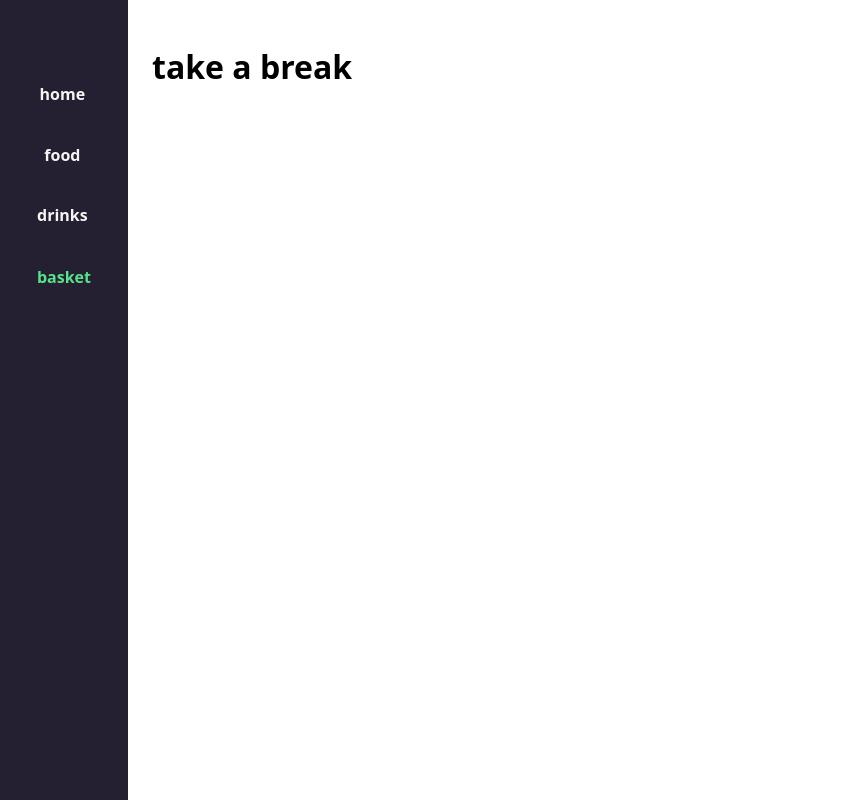
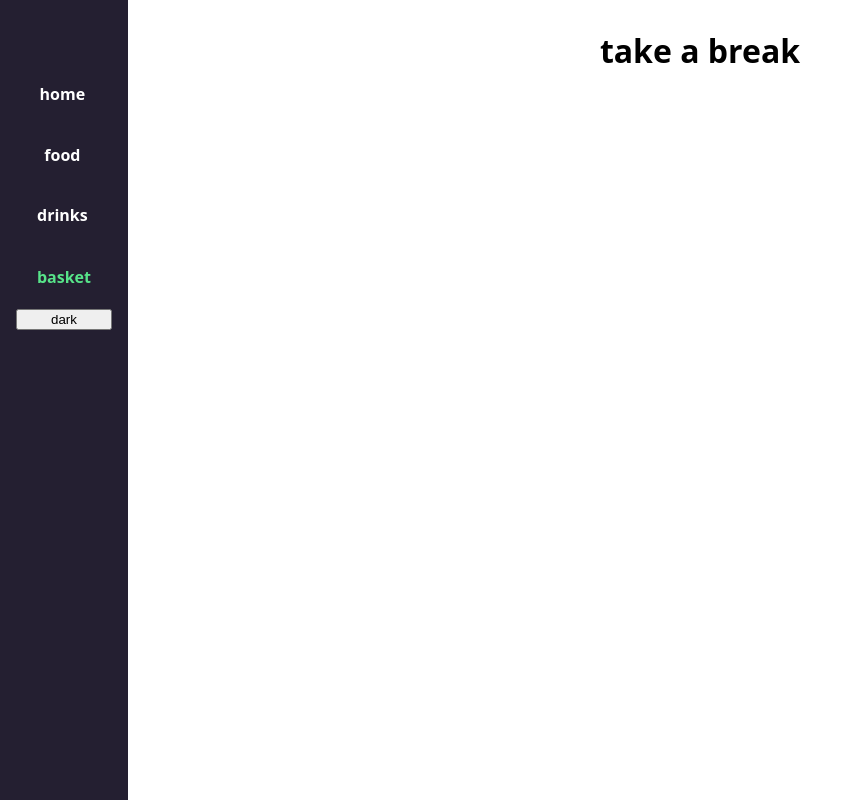
Before and after one commit to yanrepo/next-test, a Next.js app: page / in a window 1280 px wide. Shown: the whole page, without its empty margins (0-847 px from the left). Built offline with nearby package versions, Linux system fonts and the light colour scheme.

Commit message:
added dark theme

```diff
--- a/components/card/Card.module.css
+++ b/components/card/Card.module.css
@@ -1,7 +1,8 @@
 .card {
   margin: 0.5rem;
   padding: 0.8rem;
-  background-color: aliceblue;
+  color: black;
+  background-color: var(--white);
   border-radius: 0.5rem;
   box-shadow: 0 2px 5px 0 #00000029, 0 2px 10px 0 #0000001f;
   display: flex;
--- a/components/layout/Layout.jsx
+++ b/components/layout/Layout.jsx
@@ -1,15 +1,19 @@
 import css from './Layout.module.css';
 import MainMenu from '../mainMenu/MainMenu';
+import Main from '../mainTag/Main';
 import { BasketContextProvider } from '../basket/BasketContext';
+import { ThemeContextProvider } from '../themes/themeContext';
 
 const Layout = ({ children }) => {
   return (
-    <div className={css.layout}>
-      <MainMenu />
-      <BasketContextProvider>
-        <div className={css.main}>{children}</div>
-      </BasketContextProvider>
-    </div>
+    <BasketContextProvider>
+      <ThemeContextProvider>
+        <div className={css.layout}>
+          <MainMenu />
+          <Main>{children}</Main>
+        </div>
+      </ThemeContextProvider>
+    </BasketContextProvider>
   );
 };
 
--- a/components/layout/Layout.module.css
+++ b/components/layout/Layout.module.css
@@ -1,25 +1,13 @@
 .layout {
-  height: 100%;
-  width: 100%;
+  min-height: 100vh;
+  min-width: 100vw;
   display: flex;
-  flex-flow: row;
+  flex-flow: column;
   justify-content: flex-start;
 }
-@media only screen and (orientation: portrait) {
+
+@media only screen and (orientation: landscape) {
   .layout {
-    flex-flow: column;
+    flex-flow: row;
   }
 }
-
-.main {
-  padding: 0.5rem;
-  width: 100%;
-  display: flex;
-  flex-flow: row;
-  justify-content: center;
-}
-@media only screen and (orientation: landscape) {
-  .main {
-    margin-left: 8rem;
-  }
-}
--- a/components/mainMenu/MainMenu.jsx
+++ b/components/mainMenu/MainMenu.jsx
@@ -1,5 +1,6 @@
 import Link from 'next/link';
 import css from './MainMenu.module.css';
+import SwitchTheme from './SwitchTheme';
 
 const MainMenu = () => {
   return (
@@ -16,6 +17,7 @@ const MainMenu = () => {
       <Link href={'/basket'}>
         <a className={css.basketLink}>basket</a>
       </Link>
+      <SwitchTheme />
     </div>
   );
 };
--- /dev/null
+++ b/components/mainMenu/SwitchTheme.jsx
@@ -0,0 +1,13 @@
+import useTheme from '../themes/themeContext';
+
+const SwitchTheme = () => {
+  const { toggleTheme, theme } = useTheme();
+
+  return (
+    <button onClick={() => toggleTheme()}>
+      {theme === true ? 'dark' : 'light'}
+    </button>
+  );
+};
+
+export default SwitchTheme;
--- /dev/null
+++ b/components/mainTag/Main.jsx
@@ -0,0 +1,14 @@
+import css from './Main.module.css';
+import useTheme from '../themes/themeContext';
+
+const Main = ({ children }) => {
+  const { theme } = useTheme();
+
+  return (
+    <main className={theme === true ? css.light : css.dark}>
+      {children}
+    </main>
+  );
+};
+
+export default Main;
--- /dev/null
+++ b/components/mainTag/Main.module.css
@@ -0,0 +1,26 @@
+.light {
+  padding: 0.5rem;
+  width: 100%;
+  height: 100%;
+  display: flex;
+  flex-flow: row;
+  justify-content: center;
+}
+
+.dark {
+  padding: 0.5rem;
+  width: 100%;
+  height: 100%;
+  display: flex;
+  flex-flow: row;
+  justify-content: center;
+  color: white;
+  background-color: var(--night);
+}
+
+@media only screen and (orientation: landscape) {
+  .light,
+  .dark {
+    padding-left: 8rem;
+  }
+}
--- /dev/null
+++ b/components/themes/themeContext.js
@@ -0,0 +1,28 @@
+import { createContext, useContext, useState } from 'react';
+
+const initialState = true;
+
+export const ThemeContext = createContext(initialState);
+
+export const ThemeContextProvider = ({ children }) => {
+  const [theme, setTheme] = useState(initialState);
+
+  const toggleTheme = () => {
+    setTheme(theme === true ? false : true);
+  };
+
+  const value = { theme, toggleTheme };
+
+  return (
+    <ThemeContext.Provider value={value}>
+      {children}
+    </ThemeContext.Provider>
+  );
+};
+
+const useTheme = () => {
+  const context = useContext(ThemeContext);
+  return context;
+};
+
+export default useTheme;
--- a/styles/styles.css
+++ b/styles/styles.css
@@ -1,10 +1,11 @@
 :root {
-  --white: #f6f5f4;
+  --white: #ffffff;
   --black: #241f31;
   --blue: #1c71d8;
   --green: #57e389;
   --orange: #e66100;
   --red: #e70410;
+  --night: #5e5c64;
 }
 html,
 body {
@@ -18,10 +19,6 @@ body {
 * {
   box-sizing: border-box;
 }
-.home {
-  padding: 1rem;
-  width: 100%;
-}
 
 .card-box {
   display: grid;
```
